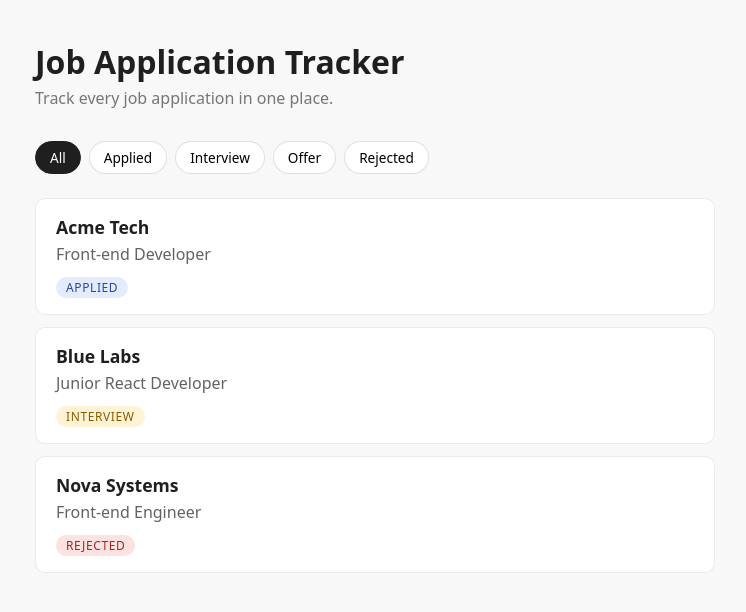
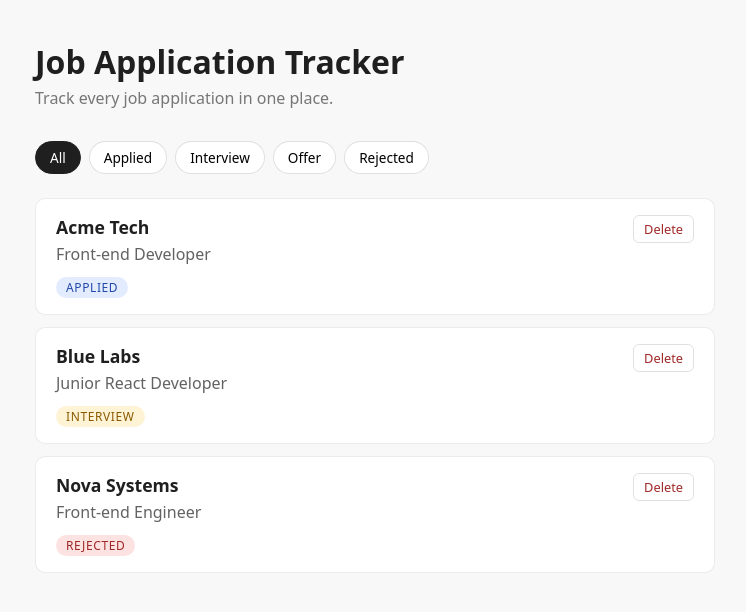
Before and after one commit to feernandoignacio/job-application-tracker, a React (Vite) app in the folder web/: page / in a window 1280 px wide. Shown: the top 612 px of the page, without its empty margins (265-1011 px from the left). Built offline with nearby package versions, Linux system fonts and the light colour scheme.

Commit message:
feat: delete application

```diff
--- a/web/src/App.tsx
+++ b/web/src/App.tsx
@@ -1,7 +1,7 @@
 import { useState } from 'react';
 import ApplicationCard from './components/ApplicationCard';
 import { sampleApplications } from './data/sampleApplications';
-import type { ApplicationStatus } from './types/application';
+import type { Application, ApplicationStatus } from './types/application';
 import './App.css';
 
 // O filtro pode ser "todos" ou um dos status
@@ -16,16 +16,27 @@ const filters: StatusFilter[] = [
 ];
 
 function App() {
+  // Lista de candidaturas (começa com os exemplos)
+  const [applications, setApplications] =
+    useState<Application[]>(sampleApplications);
+
   // Filtro escolhido no momento (começa em "todos")
   const [selectedStatus, setSelectedStatus] = useState<StatusFilter>('all');
 
   // Candidaturas que aparecem na tela, de acordo com o filtro
   const visibleApplications =
     selectedStatus === 'all'
-      ? sampleApplications
-      : sampleApplications.filter(
+      ? applications
+      : applications.filter(
           (application) => application.status === selectedStatus,
         );
+
+  // Remove a candidatura que tem este id
+  function handleDelete(id: string) {
+    setApplications(
+      applications.filter((application) => application.id !== id),
+    );
+  }
 
   return (
     <main className="app">
@@ -56,7 +67,11 @@ function App() {
       ) : (
         <ul className="application-list">
           {visibleApplications.map((application) => (
-            <ApplicationCard key={application.id} application={application} />
+            <ApplicationCard
+              key={application.id}
+              application={application}
+              onDelete={handleDelete}
+            />
           ))}
         </ul>
       )}
--- a/web/src/components/ApplicationCard.css
+++ b/web/src/components/ApplicationCard.css
@@ -6,6 +6,7 @@
   background: #ffffff;
   border: 1px solid rgba(0, 0, 0, 0.08);
   border-radius: 10px;
+  position: relative;
 }
 
 .application-company {
@@ -46,3 +47,22 @@
   background: #fde2e2;
   color: #a12828;
 }
+
+/* Botão de apagar */
+.delete-button {
+  position: absolute;
+  top: 16px;
+  right: 20px;
+  padding: 4px 10px;
+  border: 1px solid rgba(0, 0, 0, 0.12);
+  border-radius: 6px;
+  background: transparent;
+  font: inherit;
+  font-size: 0.8rem;
+  color: #a12828;
+  cursor: pointer;
+}
+
+.delete-button:hover {
+  background: #fde2e2;
+}
--- a/web/src/components/ApplicationCard.tsx
+++ b/web/src/components/ApplicationCard.tsx
@@ -4,9 +4,10 @@ import './ApplicationCard.css';
 // O que este componente recebe de fora (as "props")
 type ApplicationCardProps = {
   application: Application;
+  onDelete: (id: string) => void;
 };
 
-function ApplicationCard({ application }: ApplicationCardProps) {
+function ApplicationCard({ application, onDelete }: ApplicationCardProps) {
   return (
     <li className="application-card">
       <strong className="application-company">{application.company}</strong>
@@ -14,6 +15,14 @@ function ApplicationCard({ application }: ApplicationCardProps) {
       <span className={`status status-${application.status}`}>
         {application.status}
       </span>
+
+      <button
+        type="button"
+        className="delete-button"
+        onClick={() => onDelete(application.id)}
+      >
+        Delete
+      </button>
     </li>
   );
 }
```
